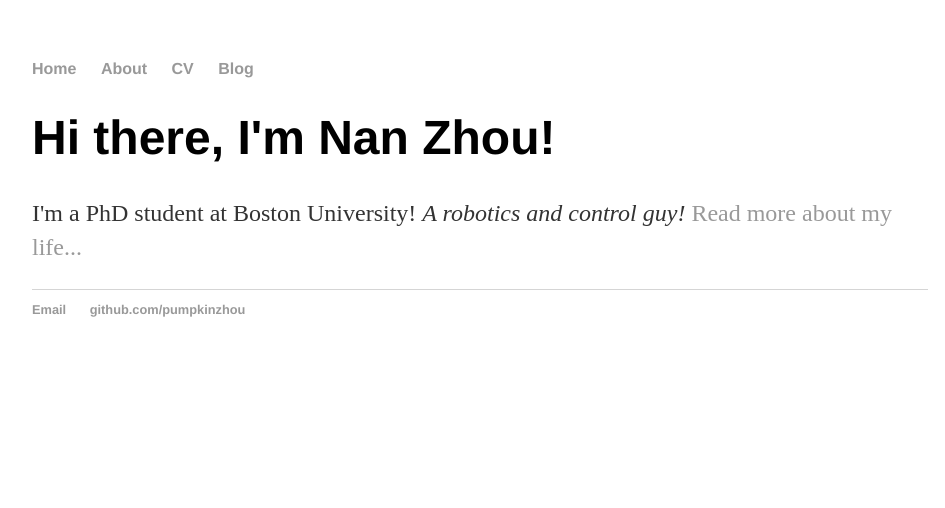
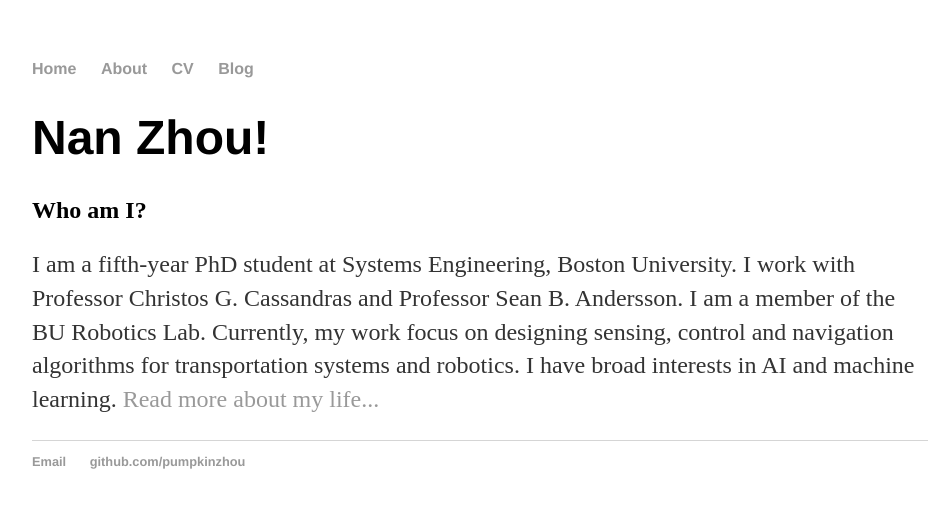
Before and after one commit to pumpkinzhou/pumpkinzhou.github.io, a Jekyll site: the page built from index.html, in a window 1280 px wide. Shown: the top 508 px of the page, without its empty margins (160-1105 px from the left). Built offline with Jekyll 4.4.1, drawn with Linux system fonts in a browser that asks for light colours.

Commit message:
update profile

```diff
--- a/index.html
+++ b/index.html
@@ -3,6 +3,9 @@ layout: default
 title: Nan ZHOU blog
 ---
 <div class="blurb">
-	<h1>Hi there, I'm Nan Zhou!</h1>
-	<p>I'm a PhD student at Boston University! <em>A robotics and control guy! </em> <a href="/about">Read more about my life...</a></p>
+	<h1>Nan Zhou!</h1>
+        <h2>Who am I?</h2>
+            <p>I am a fifth-year PhD student at Systems Engineering, Boston University. I work with Professor Christos G. Cassandras and Professor Sean B. Andersson. I am a member of the BU Robotics Lab. Currently, my work focus on designing sensing, control and navigation algorithms for transportation systems and robotics. I have broad interests in AI and machine learning.
+               <a href="/about">Read more about my life...</a>
+            </p>
 </div><!-- /.blurb -->
```
